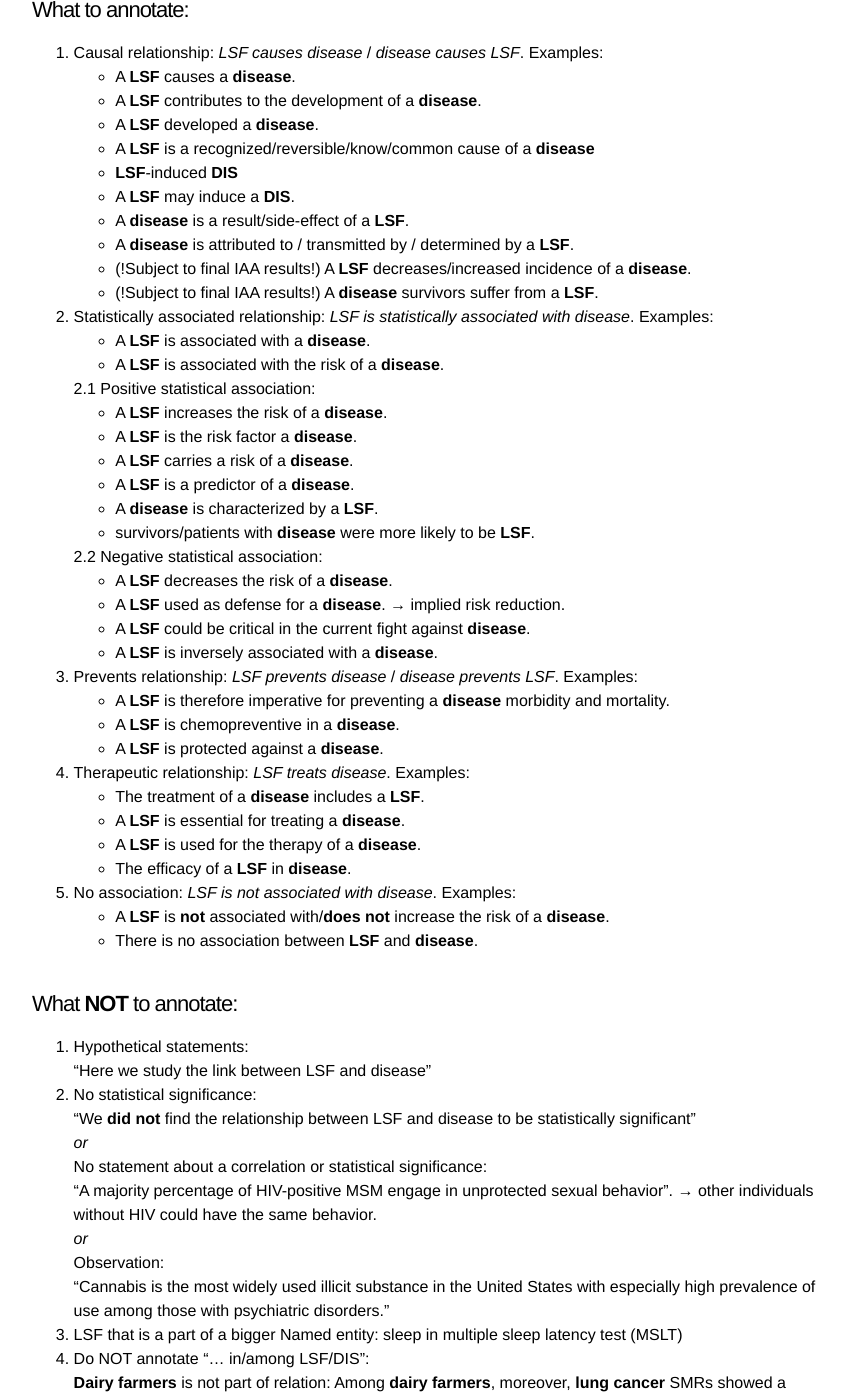
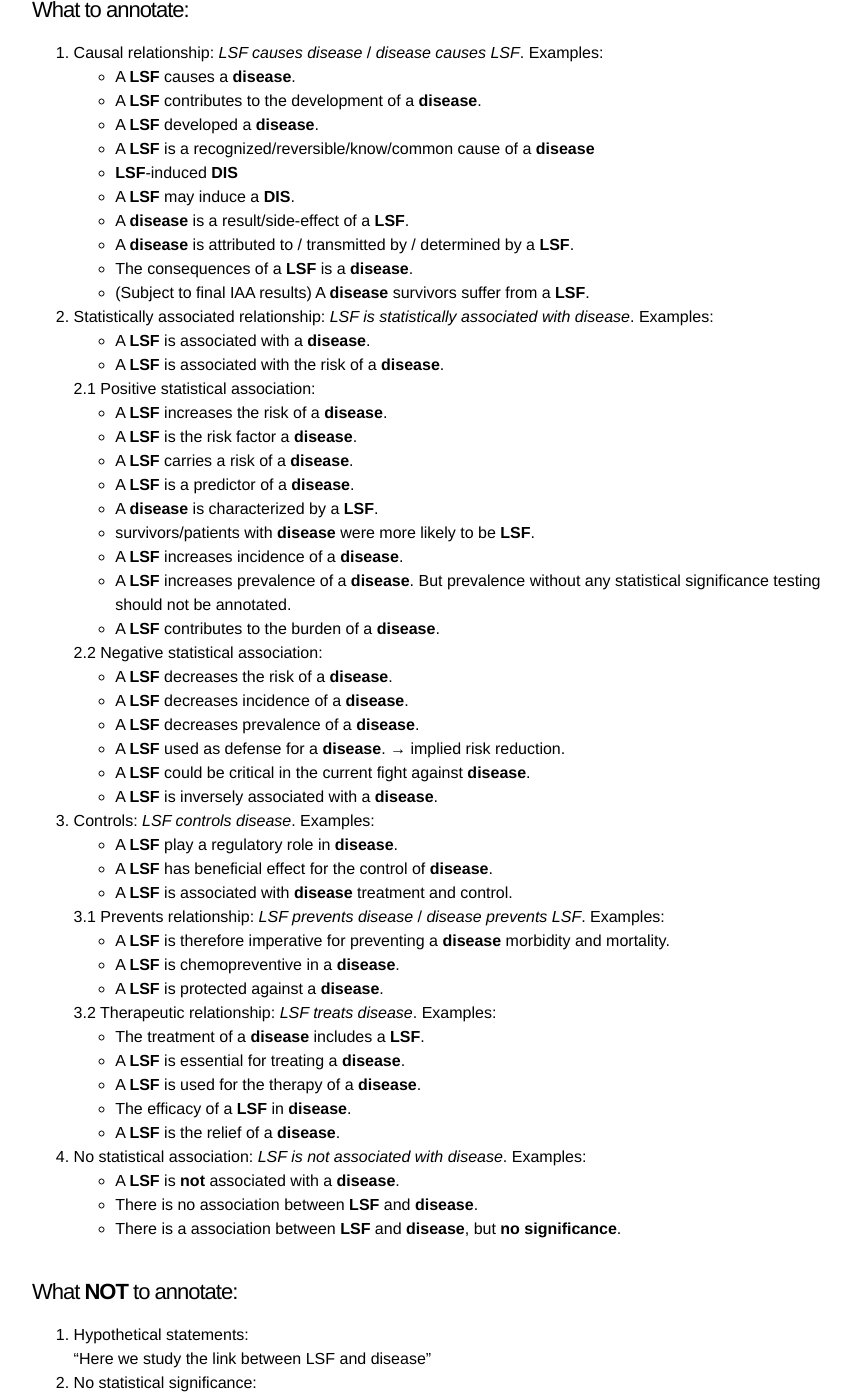
Before and after one commit to EvaMakri/lifestylefactors-annotation-docs, a Jekyll site: the page built from index.md, in a window 1280 px wide and 1400 px high, scrolled down 523 px. Shown: the whole window, without its empty margins (208-1059 px from the left). Built offline with Jekyll 4.4.1, drawn with Linux system fonts in a browser that asks for light colours; some of the changed text lies outside the part shown.

Commit message:
Update rules from second round IAA

```diff
--- a/index.md
+++ b/index.md
@@ -24,8 +24,8 @@ Examples:
     * A __LSF__ may induce a __DIS__.
     * A __disease__ is a result/side-effect of a __LSF__.
     * A __disease__ is attributed to / transmitted by / determined by a __LSF__.
-    * (!Subject to final IAA results!) A __LSF__ decreases/increased incidence of a __disease__.
-    * (!Subject to final IAA results!) A __disease__ survivors suffer from a __LSF__.
+    * The consequences of a __LSF__ is a __disease__.
+    * (Subject to final IAA results) A __disease__ survivors suffer from a __LSF__.
 
 
 2. Statistically associated relationship: _LSF is statistically associated with disease_.
@@ -40,29 +40,40 @@ Examples:
       * A __LSF__ is a predictor of a __disease__.
       * A __disease__ is characterized by a __LSF__.
       * survivors/patients with __disease__ were more likely to be __LSF__.
+      * A __LSF__ increases incidence of a __disease__.
+      * A __LSF__ increases prevalence of a __disease__. But prevalence without any statistical significance testing should not be annotated.
+      * A __LSF__ contributes to the burden of a __disease__.
 
     2.2 Negative statistical association:
       * A __LSF__ decreases the risk of a __disease__.
+      * A __LSF__ decreases incidence of a __disease__.
+      * A __LSF__ decreases prevalence of a __disease__.
       * A __LSF__ used as defense for a __disease__. → implied risk reduction.
       * A __LSF__ could be critical in the current fight against __disease__.
       * A __LSF__ is inversely associated with a __disease__.
 
-3. Prevents relationship: _LSF prevents disease_ / _disease prevents LSF_.
-Examples:
-    * A __LSF__ is therefore imperative for preventing a __disease__ morbidity and mortality.
-    * A __LSF__ is chemopreventive in a __disease__.
-    * A __LSF__ is protected against a __disease__.
+3. Controls: _LSF controls disease_. Examples:
+    * A __LSF__ play a regulatory role in __disease__.
+    * A __LSF__ has beneficial effect for the control of __disease__.
+    * A __LSF__ is associated with __disease__ treatment and control.
 
-4. Therapeutic relationship: _LSF treats disease_.
-Examples:
-    * The treatment of a __disease__ includes a __LSF__.
-    * A __LSF__ is essential for treating a __disease__.
-    * A __LSF__ is used for the therapy of a __disease__.
-    * The efficacy of a __LSF__  in __disease__.
+    3.1 Prevents relationship: _LSF prevents disease_ / _disease prevents LSF_. Examples:
+     * A __LSF__ is therefore imperative for preventing a __disease__ morbidity and mortality.
+     * A __LSF__ is chemopreventive in a __disease__.
+     * A __LSF__ is protected against a __disease__.
 
-5. No association: _LSF is not associated with disease_. Examples:
-    * A __LSF__ is **not** associated with/**does not** increase the risk of a __disease__.
+    3.2 Therapeutic relationship: _LSF treats disease_.
+    Examples:
+     * The treatment of a __disease__ includes a __LSF__.
+     * A __LSF__ is essential for treating a __disease__.
+     * A __LSF__ is used for the therapy of a __disease__.
+     * The efficacy of a __LSF__  in __disease__.
+     * A __LSF__ is the relief of a __disease__.
+
+4. No statistical association: _LSF is not associated with disease_. Examples:
+    * A __LSF__ is **not** associated with a __disease__.
     * There is no association between __LSF__ and __disease__.
+    * There is a association between __LSF__ and __disease__, but **no significance**.
 
 ### What **NOT** to annotate:
 1. Hypothetical statements:
@@ -89,6 +100,8 @@ Examples:
 4. Do NOT annotate "... in/among LSF/DIS":
 
     __Dairy farmers__ is not part of relation: Among __dairy farmers__, moreover, __lung cancer__ SMRs showed a significant downward trend across the quartiles of increasing __length of work__.
+
+5. Statistical associations should not be annotated if p-value is greater than 0.05.
 
 
 ### Special rules for relationships:
@@ -117,13 +130,18 @@ Examples:
 
 7. Mentions of “the X-Y association” between an LSF X and a disease Y should be annotated as statistically associated relationships.
 
-1. Indirect relations annotated as positive.
+1. Indirect relations should be annotated.
 
 2. Relationships like the following:
 
     __LSF1__ and __LSF2__ when present together cause disease __disease__, but when __LSF1__ is present alone it **does not** cause __disease__.
 
     Annotate as _LSF1 causes disease_, _LSF2 causes disease_  and negative for LSF1.
+
+
+4. Compared/comparison: annotate the relationships with the reverse SA type and add a Note: “rel=comparison”.
+
+5. Annotate relationships even when they are not independent.
 
 ### Special rules for entities:
 1. Top-level terms (e.g. nutrition) should be annotated – even if relationships cannot be annotated for these terms.
@@ -138,33 +156,25 @@ Examples:
 
 12. Abbreviations are marked if the abbreviation stands for a disease or an LSF mention in scope of the annotation, but not if the full form merely includes an entity mention (e.g. in modifier position. For example, the A in OA is not annotated despite it standing for asthma.)
 
-13. pregnancy, menopause and puberty are not LSF.
+13. Pregnancy, menopause and puberty are not LSF.
 
 14. Chemicals should be annotated as LSF if they are common, or directly available for ingest as food/supplement, or exposure (even indirect). Examples:
-
-    sugar intake
-
-    concentrations of Vitamins A
-
-    Vitamin D supplements
-
-    serum Vitamin D levels
-
-    exposure to dioxins
+    * sugar intake
+    * concentrations of Vitamins A
+    * Vitamin D supplements
+    * serum Vitamin D levels
+    * exposure to dioxins
 
 15. Chemicals should NOT be annotated as LSF if they are normally metabolized in the body. Examples:
-
-    HDL-cholesterol concentrations
-
-    serum Vitamin D 25-OH levels
-
-    fasting glucose
+    * HDL-cholesterol concentrations
+    * serum Vitamin D 25-OH levels
+    * fasting glucose
 
 16. Score/index related to diseases can be annotated as disease and score/index related to LSF can be annotated as LSF. Examples:
+    * peripheral neuropathy score
+    * sleep quality score
 
-    peripheral neuropathy score
-
-    sleep quality score
+17. Do not annotate all treatments. Only keep psychotherapy and entities related to it (e.g., CBT).
 
 
 
```
